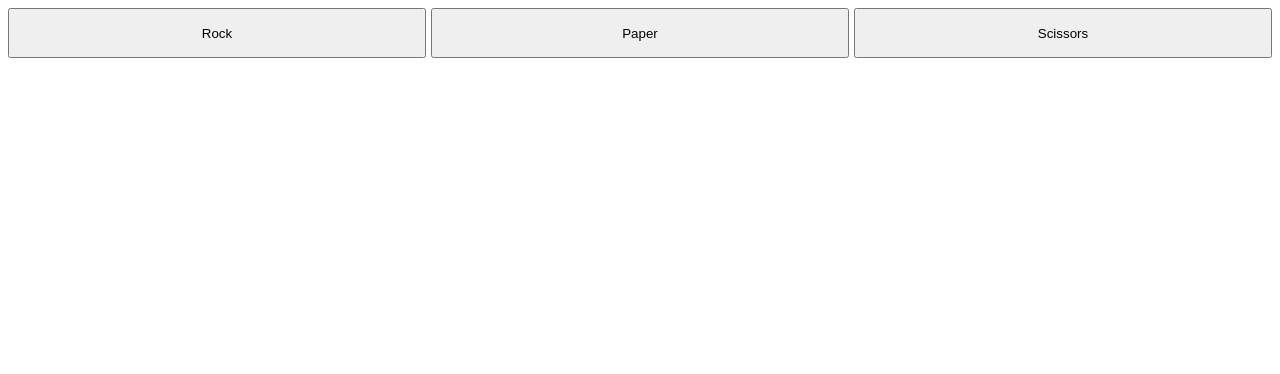
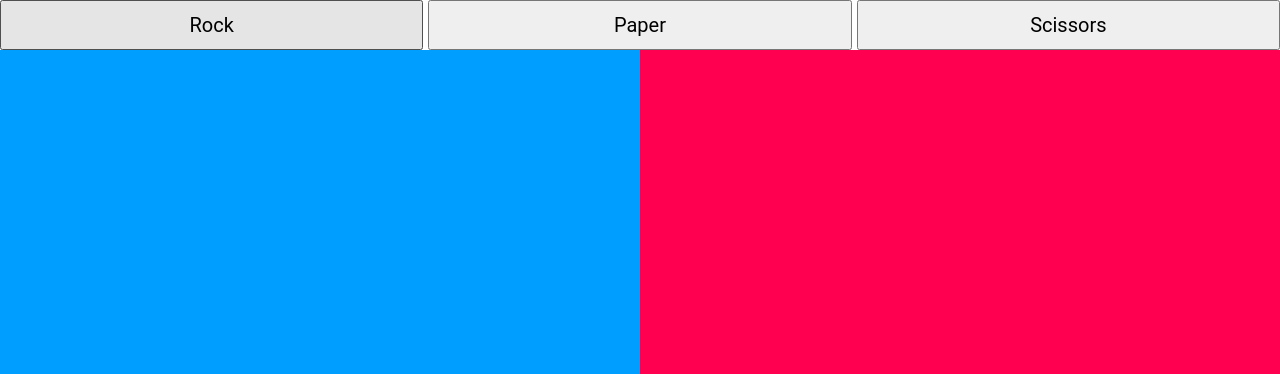
Before and after one commit to derekzhao33/rock-paper-scissors, a plain HTML site: page index.html in a window 1280 px wide. Shown: the top 374 px of the page. Drawn offline with Linux system fonts and the light colour scheme.

Commit message:
Add css to game

```diff
--- a/index.html
+++ b/index.html
@@ -13,9 +13,11 @@
       <button class="scissors">Scissors</button>
     </div>
 
-    <div class="score">
+    <div class="results">
+      <div class="player score">Player: 0</div>
+      <div class="cpu score">CPU: 0</div>
+    </div>
 
-    </div>
     <script src="javascript.js"></script>
   </body>
 </html>
--- a/styles.css
+++ b/styles.css
@@ -1,3 +1,14 @@
+html {
+  height: 100%;
+}
+
+body {
+  display: flex;
+  flex-direction: column;
+  height: 100%;
+  margin: 0;
+}
+
 .buttons {
   display: flex;
   gap: 5px;
@@ -6,4 +17,32 @@
 button {
   flex: 1 1 100%;
   height: 50px;
+  font-family: 'Roboto';
+  font-size: 20px;
 }
+
+.results {
+  display: flex;
+  align-items: center;
+  justify-content: space-around;
+  height: 100%;
+}
+
+.score {
+  display: flex;
+  align-items: center;
+  justify-content: center;
+  width: 100%;
+  height: 100%;
+  font-size: 50px;
+  color: white;
+  font-family: 'Roboto';
+}
+
+.player {
+  background-color: #009eff;
+}
+
+.cpu {
+  background-color: #ff0050;
+}
```
